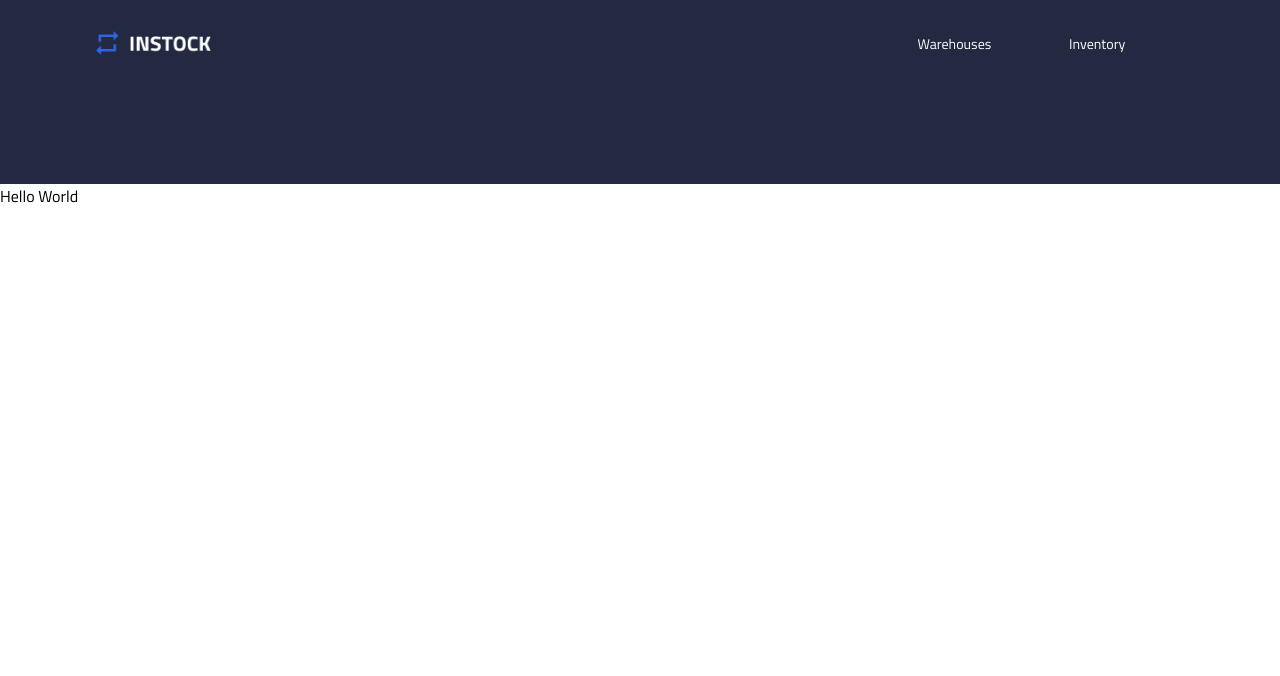
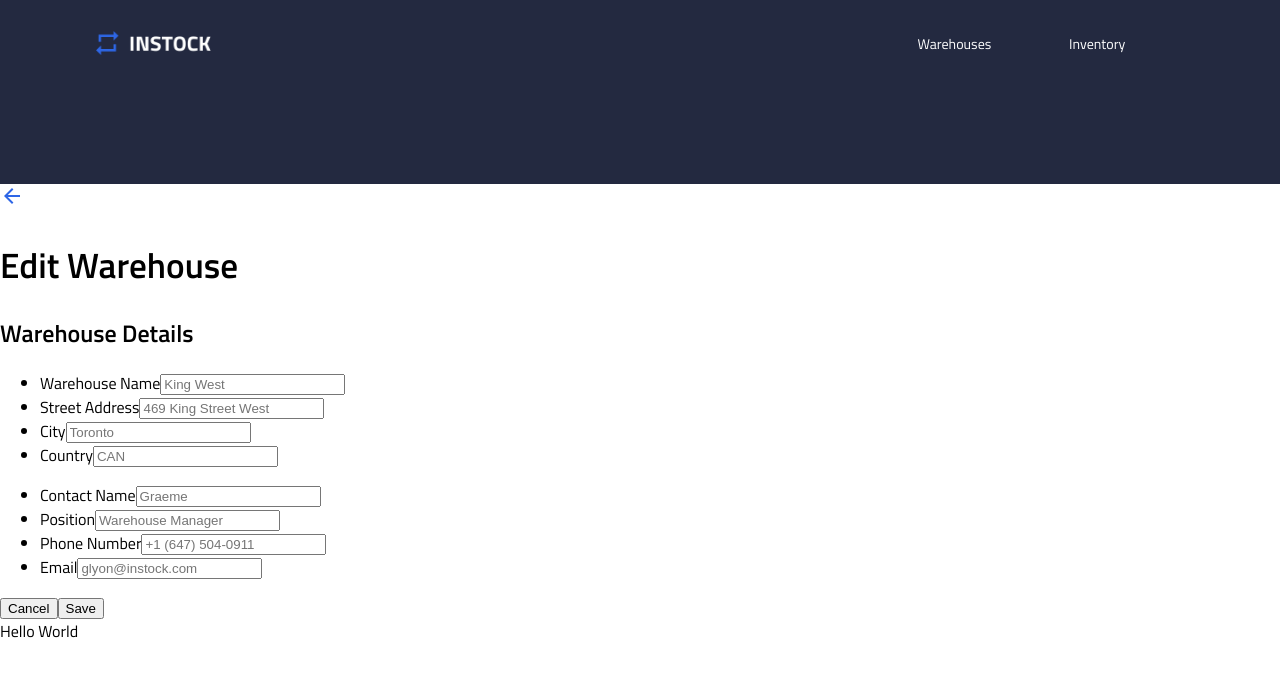
Before and after one commit to sandyngu/shredder-instock, a React (Create React App) app in the folder client/: page / in a window 1280 px wide. Shown: the top 676 px of the page. Built offline with nearby package versions, Linux system fonts and the light colour scheme.

Commit message:
Built EditWarehouse function

```diff
--- a/client/src/App.js
+++ b/client/src/App.js
@@ -1,6 +1,7 @@
 import React from 'react';
 import './App.css';
 import Header from './components/Header/Header';
+import EditWarehouse from './components/editWarehouse/EditWarehouse';
 import { BrowserRouter as Router, Switch, Route } from 'react-router-dom';
 
 class App extends React.Component {
@@ -8,6 +9,7 @@ class App extends React.Component {
   return (
     <Router>
       <Header />
+      <EditWarehouse />
       <Switch>
         <div>Hello World</div>
       </Switch>
--- /dev/null
+++ b/client/src/components/editWarehouse/EditWarehouse.jsx
@@ -0,0 +1,74 @@
+import React, { Component } from 'react';
+import { Link } from 'react-router-dom';
+import BackArrow from '../../assets/icons/arrow_back-24px.svg';
+
+
+
+const EditWarehouse = () => {
+        return (
+
+            <div className="edit-warehouse">
+                <div className="edit-warehouse__header-container">
+                    <Link to='/warehouses'>
+                        <img src={BackArrow} className="edit-warehouse__back-img" alt="Go back"/>
+                    </Link>
+                    <h1 className="edit-warehouse__title">Edit Warehouse</h1>
+                </div>
+                <div className="edit-warehouse__warehouse-container">
+                    <div className="edit-warehouse__title">
+                        <h2>Warehouse Details</h2>
+                    </div>
+                    <form className="edit-warehouse__form">
+                        <div className="edit-warehouse__warehouse-container">
+                            <ul className="edit-warehouse__warehouse-list">
+                                <li className="edit-warehouse__warehouse-list-name">
+                                    <label className="edit-warehouse__warehouse-list-name-label">Warehouse Name</label>
+                                    <input type='text' placeholder='King West' className="edit-warehouse__warehouse-list-name-input"/>
+                                </li>
+                                <li className="edit-warehouse__warehouse-list-street">
+                                    <label className="edit-warehouse__warehouse-list-street-label">Street Address</label>
+                                    <input type='text' placeholder='469 King Street West' className="edit-warehouse__warehouse-list-street-input"/>
+                                </li>
+                                <li className="edit-warehouse__warehouse-list-city">
+                                    <label className="edit-warehouse__warehouse-list-city-label">City</label>
+                                    <input type='text' placeholder='Toronto' className="edit-warehouse__warehouse-list-city-input"/>
+                                </li>
+                                <li className="edit-warehouse__warehouse-list-country">
+                                    <label className="edit-warehouse__warehouse-list-country-label">Country</label>
+                                    <input type='text' placeholder='CAN' className="edit-warehouse__warehouse-list-country-input"/>
+                                </li>
+                            </ul>
+                        </div>
+                        <div className="edit-warehouse__contact-container">
+                            <ul className="edit-warehouse__contact-list">
+                                <li className="edit-warehouse__contact-list-name">
+                                    <label className="edit-warehouse__contact-list-name-label">Contact Name</label>
+                                    <input type='text' placeholder='Graeme' className="edit-warehouse__contact-list-name-input"/>
+                                </li>
+                                <li className="edit-warehouse__contact-list-position">
+                                    <label className="edit-warehouse__contact-list-position-label">Position</label>
+                                    <input type='text' placeholder='Warehouse Manager' className="edit-warehouse__contact-list-position-input"/>
+                                </li>
+                                <li className="edit-warehouse__contact-list-phone">
+                                    <label className="edit-warehouse__contact-list-phone-label">Phone Number</label>
+                                    <input type='text' placeholder='+1 (647) 504-0911' className="edit-warehouse__contact-list-phone-input"/>
+                                </li>
+                                <li className="edit-warehouse__contact-list-email">
+                                    <label className="edit-warehouse__contact-list-email-label">Email</label>
+                                    <input type='text' placeholder='glyon@instock.com' className="edit-warehouse__contact-list-email-input"/>
+                                </li>
+                            </ul>
+                        </div>
+                        <div>
+                            <button className="edit-warehouse__button-save">Cancel</button>
+                            <button className="edit-warehouse__button-save">Save</button>
+                        </div>
+                    </form>
+                </div>
+
+            </div>
+        )
+    };
+
+
+export default EditWarehouse;
```
